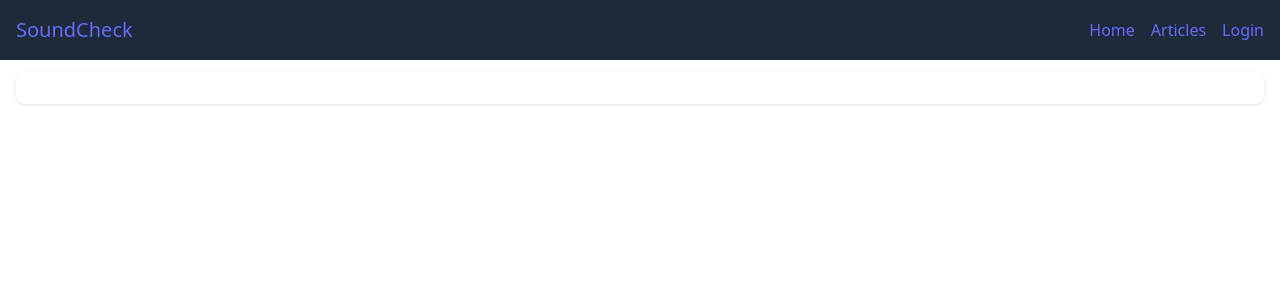
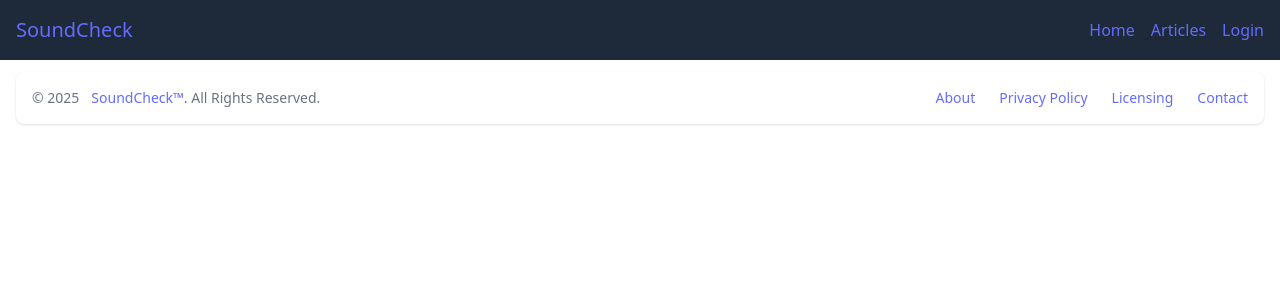
Before and after one commit to ChrisV001/SoundCheck-FE, a React (Vite) app: page / in a window 1280 px wide. Shown: the top 300 px of the page. Built offline with nearby package versions, Linux system fonts and the light colour scheme.

Commit message:
Footer adjust

```diff
--- a/src/components/Footer.jsx
+++ b/src/components/Footer.jsx
@@ -2,12 +2,38 @@ const Footer = () => {
   return (
     <footer className="bg-white rounded-lg shadow-sm m-4 dark:bg-gray-800">
       <div className="w-full mx-auto max-w-screen-xl p-4 md:flex md:items-center md:justify-between">
-                <span>
-
+        <span className="text-sm text-gray-500 sm:text-center dark:text-gray-400">
+          © 2025
+          <a href="http://localhost:5173/" className="hover:underline ml-3">
+            SoundCheck™
+          </a>
+          . All Rights Reserved.
         </span>
+        <ul className="flex flex-wrap items-center mt-3 text-sm font-medium text-gray-500 dark:text-gray-400 sm:mt-0">
+          <li>
+            <a href="#" className="hover:underline me-4 md:me-6">
+              About
+            </a>
+          </li>
+          <li>
+            <a href="#" class="hover:underline me-4 md:me-6">
+              Privacy Policy
+            </a>
+          </li>
+          <li>
+            <a href="#" class="hover:underline me-4 md:me-6">
+              Licensing
+            </a>
+          </li>
+          <li>
+            <a href="#" class="hover:underline">
+              Contact
+            </a>
+          </li>
+        </ul>
       </div>
     </footer>
   );
-}
+};
 
 export default Footer;
--- a/src/pages/Home.jsx
+++ b/src/pages/Home.jsx
@@ -1,5 +1,5 @@
 import Navbar from "../components/Navbar";
-import Footer from "../components/Footer"
+import Footer from "../components/Footer";
 
 const Home = () => {
   return (
```
Lines whose indentation alone changed are shown as unchanged.
